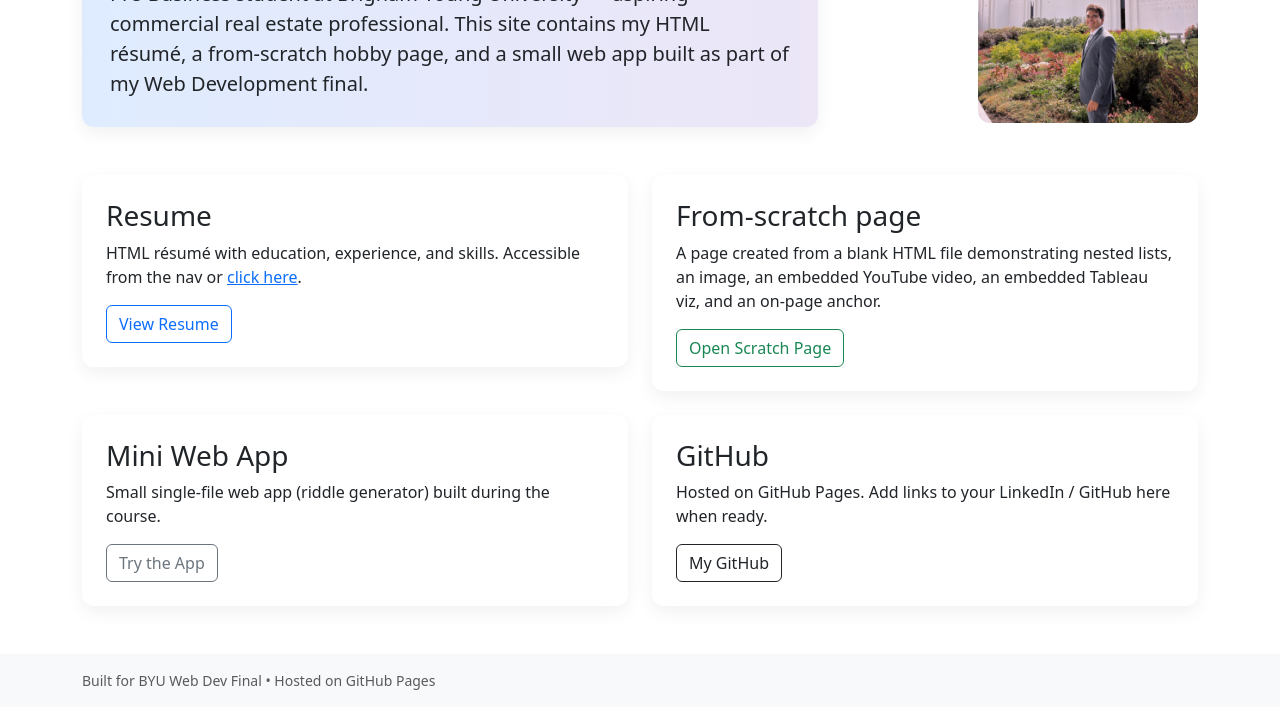
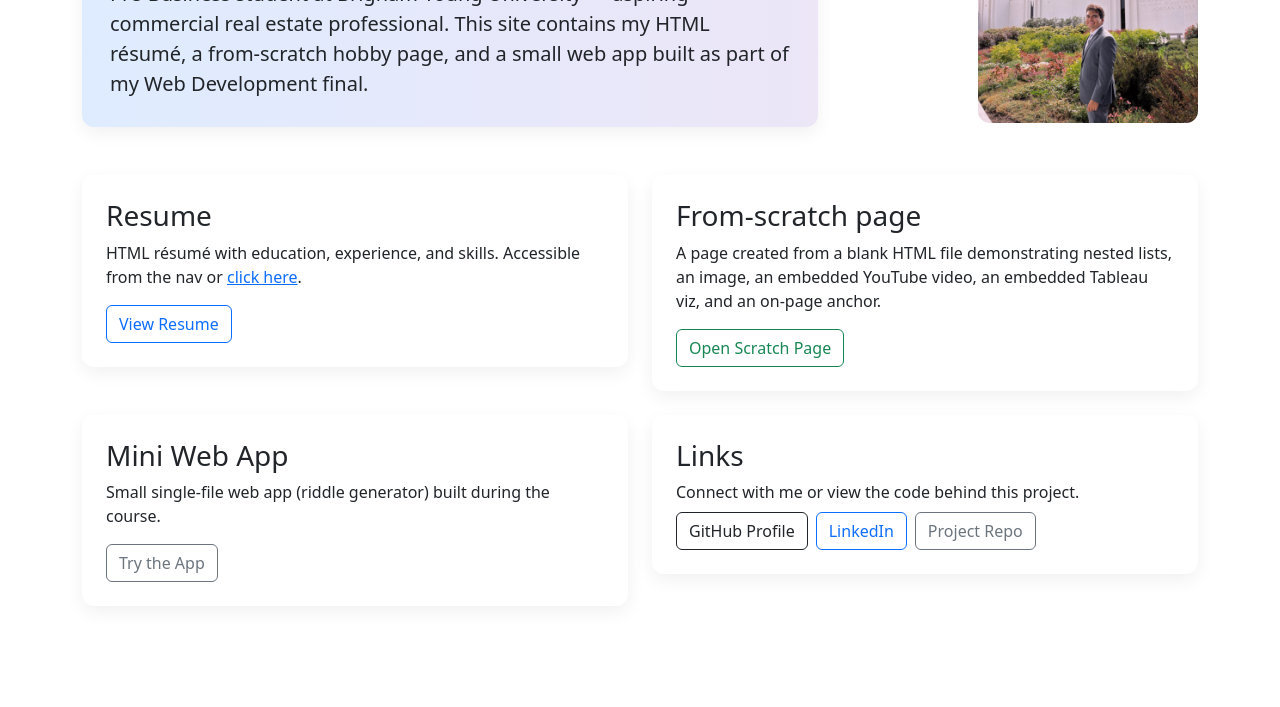
Before and after one commit to evanstisaac-bot/IS201, a plain HTML site: page index.html in a window 1280 px wide. Shown: the part 205-912 px from the top of the page. After the commit the page ends 859 px from the top, so only its background shows below. Drawn offline with nearby package versions, Linux system fonts and the light colour scheme.

Commit message:
updated linked

```diff
--- a/index.html
+++ b/index.html
@@ -75,20 +75,30 @@
         </div>
       </div>
 
-      <div class="col-md-6">
-        <div class="p-4 rounded-card">
-          <h3>GitHub</h3>
-          <p>Hosted on GitHub Pages. Add links to your LinkedIn / GitHub here when ready.</p>
-          <a class="btn btn-outline-dark" href="#" id="ghLink">My GitHub</a>
-        </div>
-      </div>
-    </section>
-  </main>
+   <div class="col-md-6">
+  <div class="p-4 rounded-card">
+    <h3>Links</h3>
+    <p class="mb-2">Connect with me or view the code behind this project.</p>
 
-  <footer class="bg-light py-3">
-    <div class="container text-muted small">Built for BYU Web Dev Final • Hosted on GitHub Pages</div>
-  </footer>
+    <div class="d-flex flex-wrap gap-2">
+      <a class="btn btn-outline-dark"
+         href="https://github.com/evanstisaac-bot"
+         target="_blank" rel="noopener">
+        GitHub Profile
+      </a>
 
-  <script src="https://cdn.jsdelivr.net/npm/bootstrap@5.3.2/dist/js/bootstrap.bundle.min.js"></script>
-</body>
-</html>
+      <!-- Replace the href with your real LinkedIn if you want -->
+      <a class="btn btn-outline-primary"
+         href="https://www.linkedin.com/in/isaacevans11/"
+         target="_blank" rel="noopener">
+        LinkedIn
+      </a>
+
+      <a class="btn btn-outline-secondary"
+         href="https://github.com/evanstisaac-bot/IS201"
+         target="_blank" rel="noopener">
+        Project Repo
+      </a>
+    </div>
+  </div>
+</div>
```
